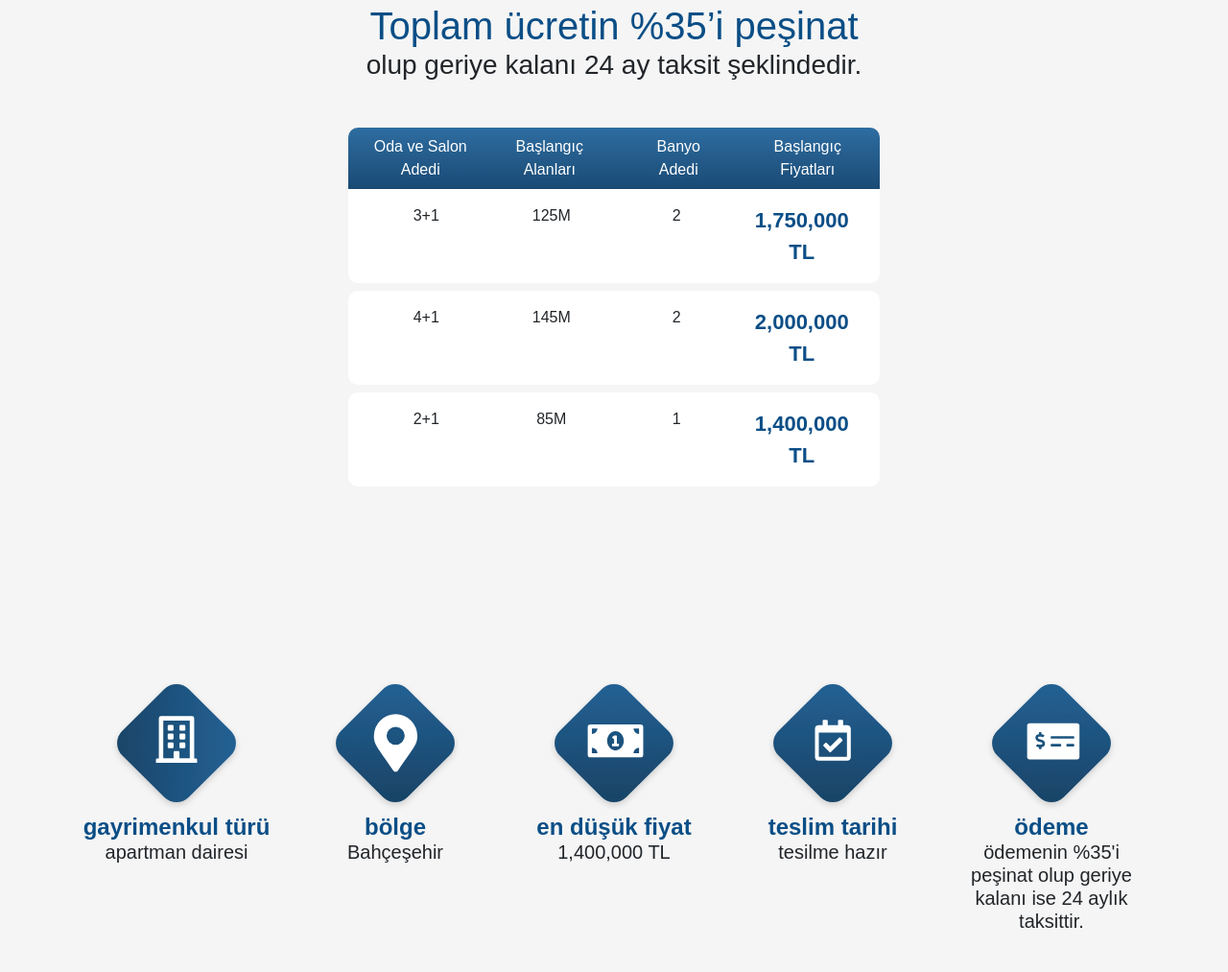
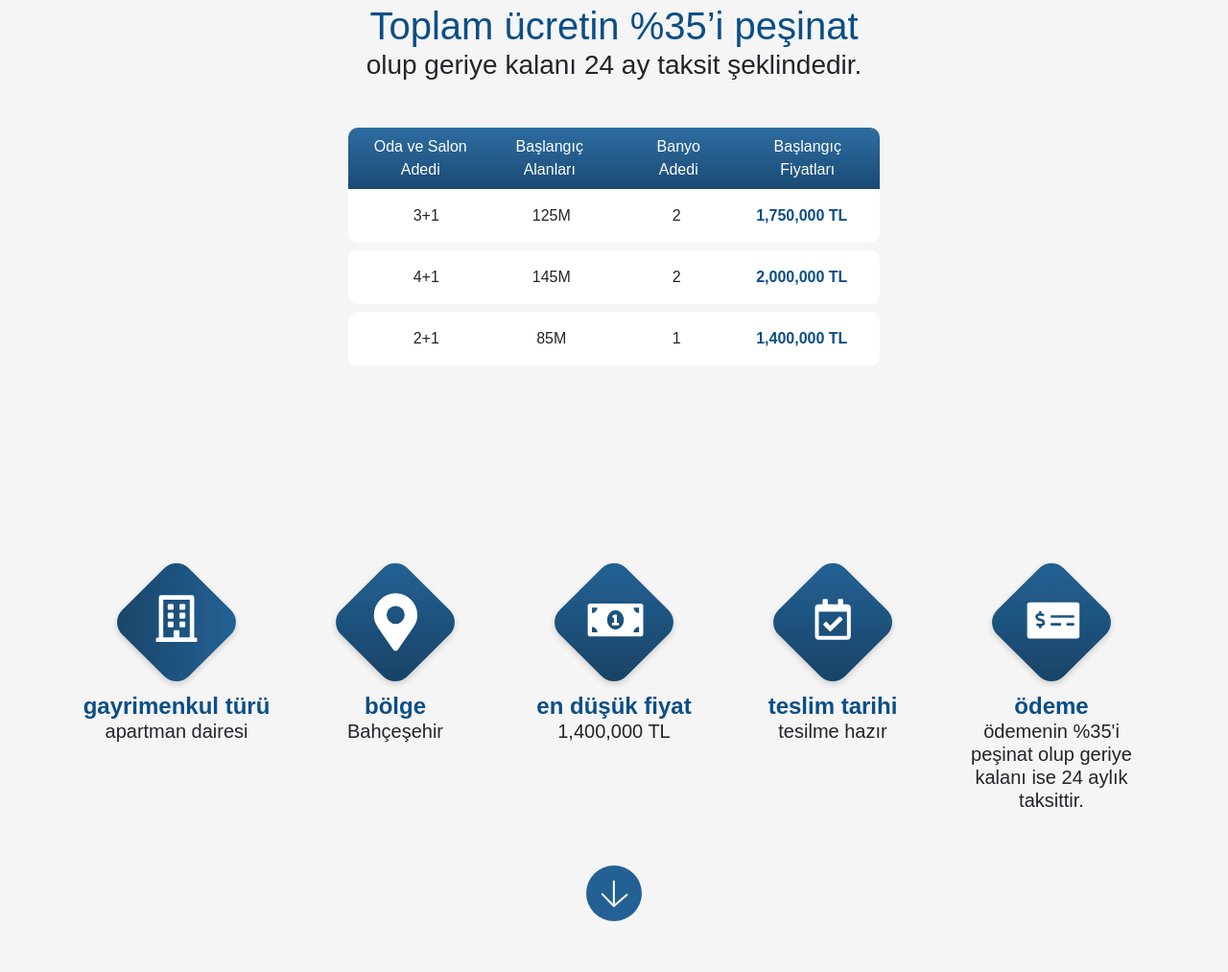
Before and after one commit to AbdelrahmanHs86/Arkan-Proje, a website: page index.html in a window 1280 px wide. Shown: the part 2218-3231 px from the top of the page at 96% size. Drawn offline with Linux system fonts and the light colour scheme.

Commit message:
fıx: Edit overflow

```diff
--- a/src/scss/sections/_features.scss
+++ b/src/scss/sections/_features.scss
@@ -30,7 +30,7 @@
 
     .price {
         color: $main-color;
-        font-size: 22px;
+        font-size: 16px;
         font-weight: 700;
         width: fit-content;
     }
--- a/src/scss/utilities/_globals.scss
+++ b/src/scss/utilities/_globals.scss
@@ -1,30 +1,31 @@
 @use './typography' as t;
 @use './custom_bootstrap' as b;
 
-html *{
+html * {
     margin: 0;
     padding: 0;
     box-sizing: border-box;
 }
 
 
-body{
+body {
     font-family: t.$primary-font;
     background: b.$bg-light;
 
     margin: 0;
     padding: 0;
     box-sizing: border-box;
+    overflow-x: hidden;
 }
 
 html {
     scroll-behavior: smooth;
 }
 
-ul{
+ul {
     list-style: none;
 }
 
-a{
+a {
     text-decoration: none;
 }
```
Also changed, not shown: dist/css/style.css, 1 other file.
